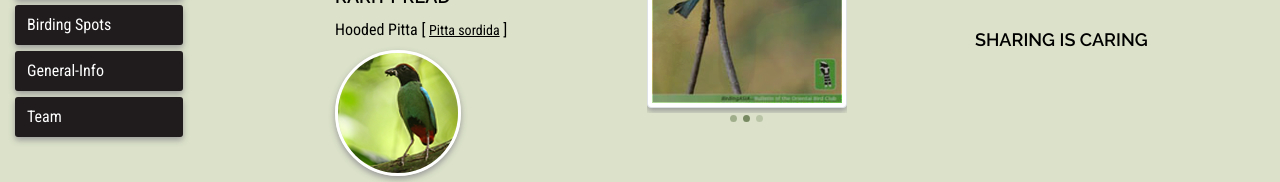
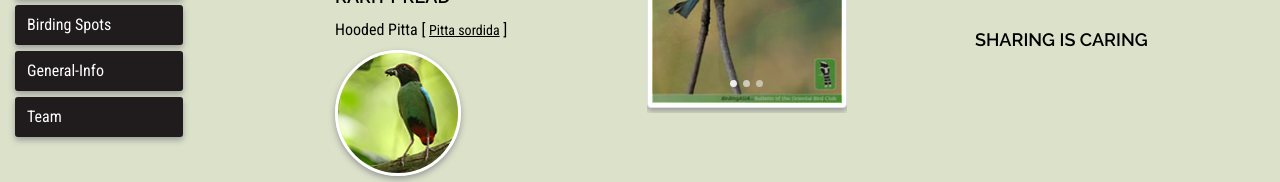
Before and after one commit to some-subhra/jalpaiguribirds-angular, an Angular app: page /index in a window 1280 px wide. Shown: the part 2027-2209 px from the top of the page. Built offline with nearby package versions, Linux system fonts and the light colour scheme; a web font is replaced by a local one.

Commit message:
fine tuning

```diff
--- a/src/app/app.component.html
+++ b/src/app/app.component.html
@@ -104,7 +104,7 @@
     <br>
     <br>
     <p class="header-texts-small lobster">Rarity Read</p>
-    <a target="_blank" href="Rarity Read.html">
+    <a target="_blank" style="underline:none;" href="Rarity Read.html">
       <p style="color:#000;text-decoration:none;" class="day highlight2">Hooded Pitta [
         <span class="highlight3" style="text-decoration:underline;">Pitta sordida</span> ]</p>
       <img id="" class="centuro rounded-circle  custom-shadow" style="border:3px solid #fff;" src="../assets/images/Other-Images/Rarity Read/Pitta_net-transparent.png">
@@ -120,8 +120,8 @@
       </ol>
       <div class="carousel-inner">
         <div class="carousel-item" *ngFor="let items of articleSlider; let myIndex = index" [ngClass]="{'active': myIndex == 0 }">
-          <a target="_blank" href="{{items.link}}">
-            <p style="color:#000;text-decoration:none; underline: none;" class="day highlight2">Read Article <span class="oi oi-document"></span></p>
+          <a target="_blank" style="underline:none;" href="{{items.link}}">
+            <p style="color:#000;text-decoration:none; text-align: center;" class="day highlight2">Read Article <span class="oi oi-document"></span></p>
             <div class="carousel-image-caption">
               <img class="img-thumbnail custom-shadow" style="margin-bottom:5px;" src={{items.src}}>
               <div class="carousel-caption">
--- a/src/app/app.component.scss
+++ b/src/app/app.component.scss
@@ -40,16 +40,16 @@
     width: 200px;
     margin: auto;
     .carousel-indicators {
-        bottom: -35px;
+        // bottom: -35px;
         li {
-            background-color: rgba(55, 81, 31, 0.4);
+            // background-color: rgba(55, 81, 31, 0.4);
             height: 7px;
             width: 7px;
             border-radius: 50%;
         }
 
         li.active {
-            background-color: rgb(55, 81, 31);
+            // background-color: rgb(55, 81, 31);
         }
     }
     .carousel-image-caption {
--- a/src/styles.css
+++ b/src/styles.css
@@ -10,6 +10,10 @@
 p {
     margin-top: 0;
     margin-bottom: .5rem;
+}
+
+a:hover {
+    text-decoration: none !important;
 }
 
 .body-wrapper {
```
